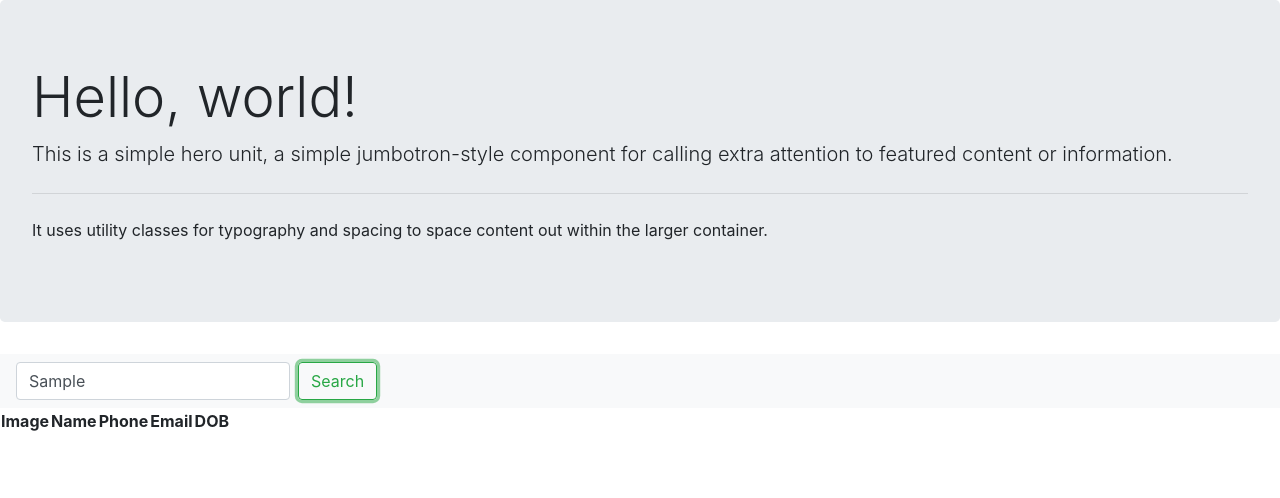
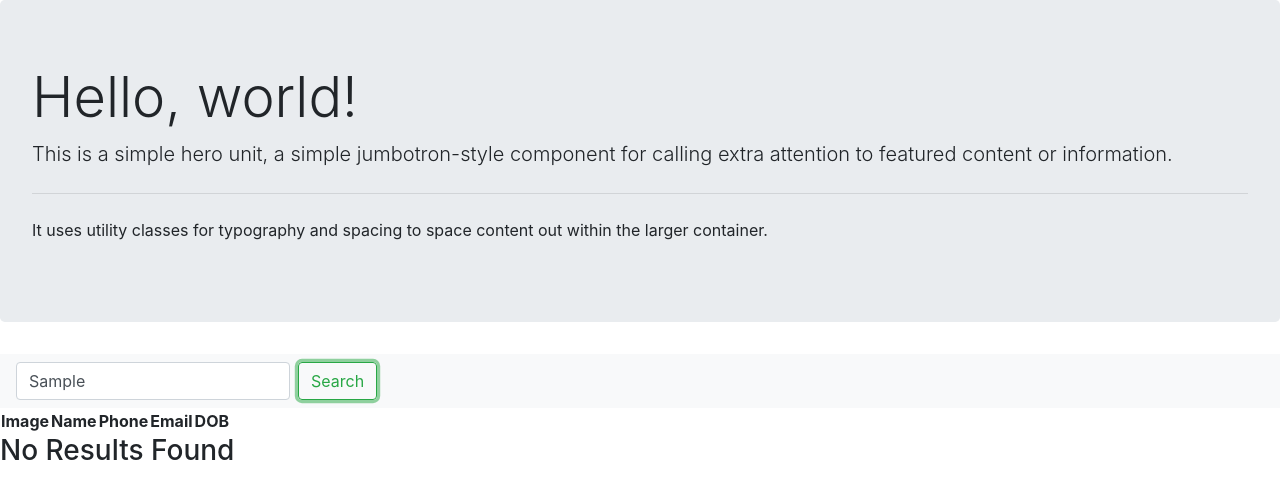
Before and after one commit to dgtlctzn/employee-directory, a React (Create React App) app: page / in a window 1280 px wide. Both pictures are taken after typing "Sample" into the empty fields and a click on the button "Search". Shown: the top 498 px of the page. Built offline with nearby package versions, Linux system fonts and the light colour scheme.

Commit message:
no results displays message

```diff
--- a/src/components/Table/Table.jsx
+++ b/src/components/Table/Table.jsx
@@ -1,7 +1,7 @@
 import React, { Component } from "react";
 import Row from "./Row";
 import Header from "./Header";
-import seeds from "./seeds.json";
+import seeds from "../../Seeds/seeds.json";
 import Search from "../Search/Search";
 
 class Table extends Component {
@@ -94,6 +94,7 @@ class Table extends Component {
             ))}
           </tbody>
         </table>
+        {this.state.currentPeople.length === 0 && <h3>No Results Found</h3>}
       </>
     );
   }
```
Also changed, not shown: src/Seeds/seeds.js (renamed from src/seeds.js), src/Seeds/seeds.json (renamed from src/components/Table/seeds.json).
